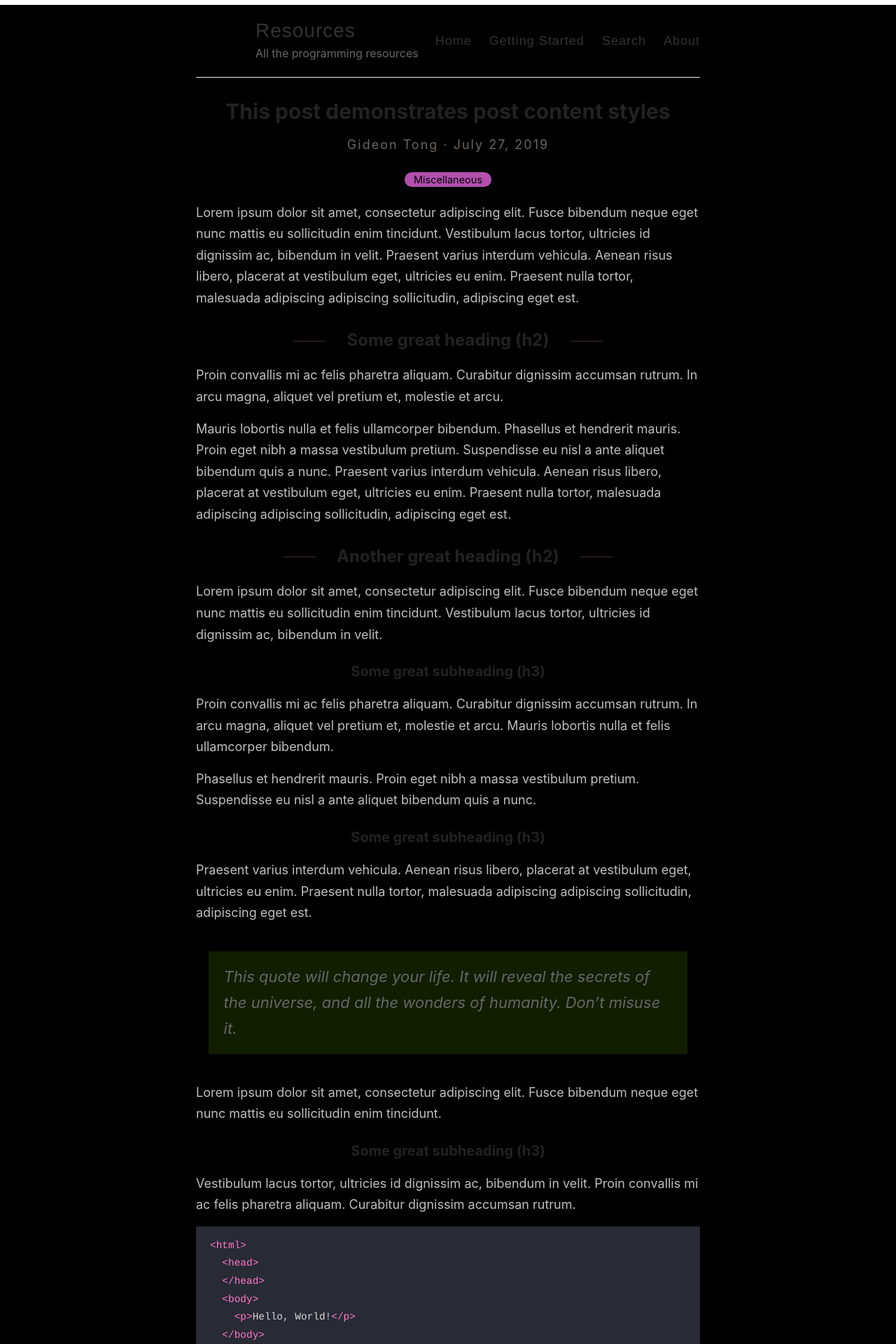
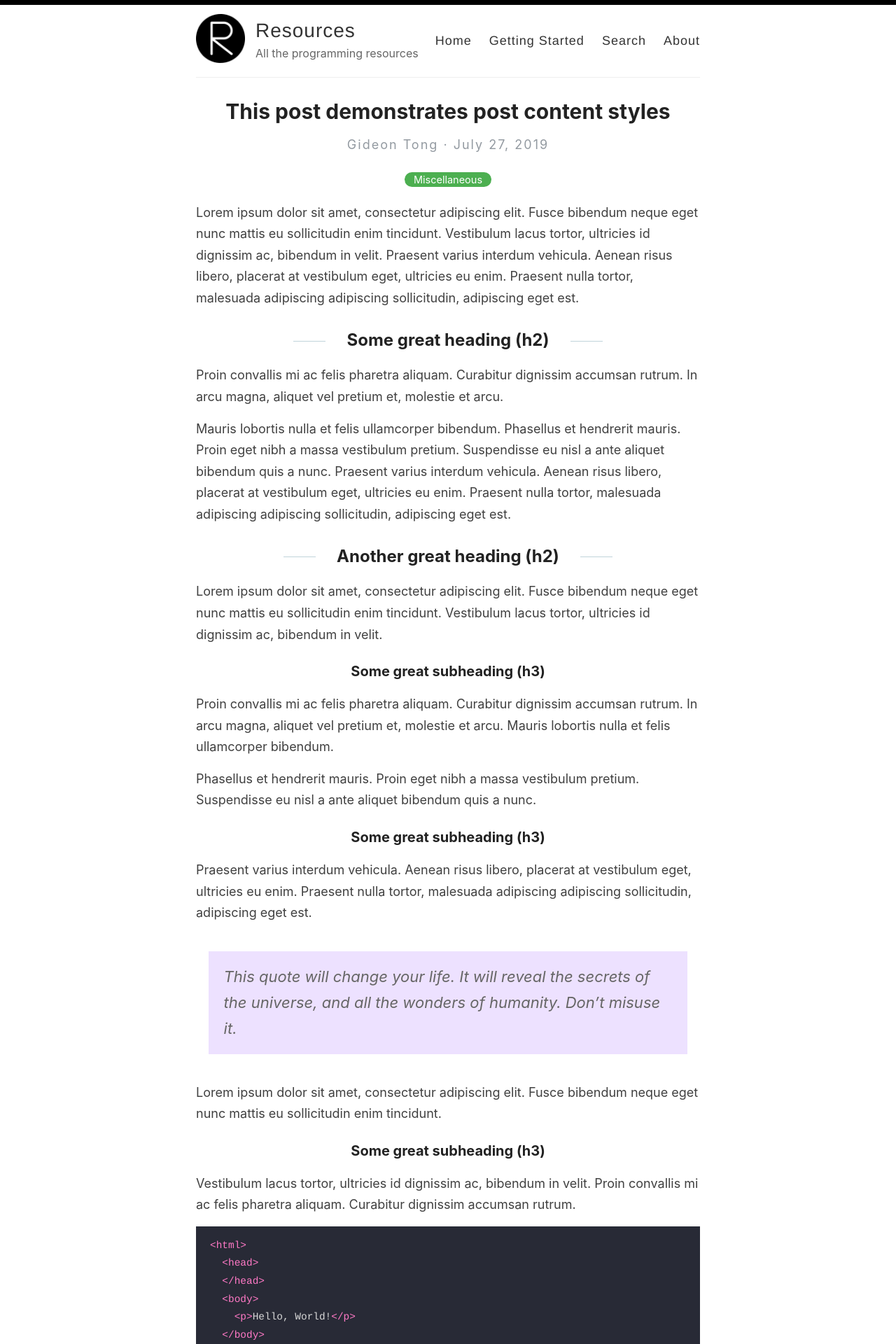
Before and after one commit to gideontong/programming-resources, a Jekyll site: the page built from _posts/2019-7-27-this-post-demonstrates-post-content-styles.md, in a window 1280 px wide. Shown: the top 1920 px of the page at 70% size. Built offline with Jekyll 4.4.1, drawn with Linux system fonts in a browser that asks for light colours.

Commit message:
Revert "idk if this worked"
This reverts commit 1e546351dd6a3a17131f752a4d07d516d154664b.

```diff
--- a/assets/style.scss
+++ b/assets/style.scss
@@ -21,9 +21,9 @@ html {
 }
 
 body {
-  background: #000;
+  background: #fff;
   font-family: -system-ui, -apple-system, BlinkMacSystemFont, "Segoe UI", Roboto, Helvetica, Arial, sans-serif, "Apple Color Emoji", "Segoe UI Emoji", "Segoe UI Symbol";
-  color: #BFBFBF;
+  color: #404040;
   line-height: 1.7;
   font-weight: 400;
   font-size: 18px;
@@ -70,7 +70,7 @@ h2 {
 	    vertical-align: middle;
 	    width: 46px;
 	    height: 1px;
-	    background: rgb(63, 44, 37);
+	    background: rgb(192, 211, 218);
 	    margin: 0px 30px;
 	}
 }
@@ -81,7 +81,7 @@ h3 {
 
 h4 {
   font-size: 18px;
-  color: #DDD;
+  color: #222;
 }
 
 p {
@@ -93,26 +93,26 @@ table {
 }
 
 table tr {
-	border-top: 1px solid #333333;
+	border-top: 1px solid #cccccc;
 	background-color: white;
 	margin: 0;
 	padding: 0;
 }
 
 table tr:nth-child(2n) {
-	background-color: #070707;
+	background-color: #f8f8f8;
 }
 
 table tr th {
 	font-weight: bold;
-	border: 1px solid #333333;
+	border: 1px solid #cccccc;
 	text-align: left;
 	margin: 0;
 	padding: 6px 13px;
 }
 
 table tr td {
-	border: 1px solid #333333;
+	border: 1px solid #cccccc;
 	text-align: left;
 	margin: 0;
 	padding: 6px 13px;
@@ -144,16 +144,16 @@ table tr td :last-child {
   padding: 12px 20px;
   margin: 8px 0;
   display: inline-block;
-  border: 1px solid #333;
+  border: 1px solid #ccc;
   border-radius: 4px;
   box-sizing: border-box;
   font-size: 18px;
-  background-color: #000c00;
+  background-color: #fff3ff;
 }
 
 .share-box {
   font-weight: bold;
-  color: #DDD;
+  color: #222;
 }
 
 span[data-pullquote] {
@@ -378,7 +378,7 @@ nav {
     color: $gray;
     font-size: 22px;
     font-style: italic;
-    background-color: #121e00;
+    background-color: #ede1ff;
   }
 
   .you-may-like{
@@ -388,7 +388,7 @@ nav {
     color: $gray;
     font-size: 22px;
     font-style: italic;
-    background-color: #22004a;;
+    background-color: #ddffb5;;
   }
 
   .comments {
@@ -424,7 +424,7 @@ footer {
 }
 
 body:after {
-    background: linear-gradient(to right, #000000   0, #DE690C   33%, #16E19C   66%, #FFF 100%);
+    background: linear-gradient(to right, #ffffff   0, #2196F3   33%, #E91E63   66%, #000 100%);
     width: 100%;
     height: 5px;
     top: 0;
@@ -434,7 +434,7 @@ body:after {
 }
 
 #bar {
-    background: #FFF;
+    background: #000;
     height: 7px;
     background-size: cover;
     background-position: left 60%;
@@ -465,17 +465,17 @@ body:after {
 
 .author_title{
   text-align: center;
-  color: #6c655e;
+  color: #939aa1;
   letter-spacing: 2px;
 }
 
 .post_date{
   text-align: center;
-  color: #6c655e;
+  color: #939aa1;
 }
 
 .cd-container a {
-  color: #cfbcb1;
+  color: #30434e;
   text-decoration: none;
   font-family: "Open Sans", sans-serif;
 }
@@ -521,7 +521,7 @@ Modules - reusable parts of our design
   left: 18px;
   height: 100%;
   width: 4px;
-  background: #281b12;
+  background: #d7e4ed;
 }
 @media only screen and (min-width: 1170px) {
   #cd-timeline {
@@ -568,7 +568,7 @@ Modules - reusable parts of our design
   width: 40px;
   height: 40px;
   border-radius: 50%;
-  box-shadow: 0 0 0 4px white, inset 0 2px 0 rgba(255, 255, 255, 0.08), 0 3px 0 4px rgba(255, 255, 255, 0.05);
+  box-shadow: 0 0 0 4px white, inset 0 2px 0 rgba(0, 0, 0, 0.08), 0 3px 0 4px rgba(0, 0, 0, 0.05);
 }
 .cd-timeline-img img {
   display: block;
@@ -582,13 +582,13 @@ Modules - reusable parts of our design
   border-radius: 10px;
 }
 .cd-timeline-img.cd-picture {
-  background: #8a3199;
+  background: #75ce66;
 }
 .cd-timeline-img.cd-movie {
-  background: #3fc4bb;
+  background: #c03b44;
 }
 .cd-timeline-img.cd-location {
-  background: #0f35ba;
+  background: #f0ca45;
 }
 
 .chip {
@@ -600,13 +600,13 @@ Modules - reusable parts of our design
     line-height: 32px;
     padding: 0 12px;
     border-radius: 16px;
-    background-color: #1b1b1b;
+    background-color: #e4e4e4;
     margin-bottom: 5px;
     margin-right: 5px;
 }
 
 .yellow.lighten-2 {
-    background-color: #102c06 !important;
+    background-color: #efd3f9 !important;
 }
 
 #gh-latest{
@@ -615,9 +615,9 @@ Modules - reusable parts of our design
 }
 
 .text-link {
-    color: #FFF;
+    color: #000;
     text-decoration: none;
-    border-bottom: 1px dotted #FFF;
+    border-bottom: 1px dotted #000;
 }
 
 //carbon ads
@@ -633,7 +633,7 @@ Modules - reusable parts of our design
   max-width: 270px;
   border-radius: 4px;
   text-align: center;
-  border: dashed 1px #191919;
+  border: dashed 1px #e6e6e6;
   background-color: hsl(0, 0%, 98%);
   font-size: var(--font-size);
   line-height: 1.5;
@@ -700,24 +700,24 @@ Modules - reusable parts of our design
   font-size: 14.5px;
   padding: 2px 13px;
   border: none;
-  background-color: #B350AF;
+  background-color: #4CAF50;
   border-radius: 50px;
-  color: #000;
+  color: #fff;
 }
 
 .pagination a, .pagination span {
   padding: 7px 18px;
-  border: 1px solid #111;
+  border: 1px solid #eee;
   margin-left: -2px;
   margin-right: -2px;
-  background-color: #000000;
+  background-color: #ffffff;
   display: inline-block;
 }
 
 .pagination a {
   &:hover {
-      background-color: #0e0e0e;
-      color: #CCC;
+      background-color: #f1f1f1;
+      color: #333;
   }
 }
 
@@ -765,14 +765,14 @@ Modules - reusable parts of our design
   padding: 12px 20px;
   margin: 8px 0;
   display: inline-block;
-  border: 1px solid #333;
+  border: 1px solid #ccc;
   border-radius: 4px;
   box-sizing: border-box;
 }
 
 .subscribeBtn {
   width: 30%;
-  background-color: #B350AF;
+  background-color: #4CAF50;
   color: white;
   padding: 14px 20px;
   margin: 8px 0;
@@ -783,10 +783,10 @@ Modules - reusable parts of our design
 }
 
 .tinyletterForm {
-  border: 1px solid #333;
+  border: 1px solid #ccc;
   padding: 3px;
   text-align: center;
-  background: #131313;
+  background: #ececec;
   margin: 8px;
   border-radius: 5px;
 }
@@ -898,10 +898,10 @@ Modules - reusable parts of our design
 .cd-timeline-content {
   position: relative;
   margin-left: 60px;
-  background: #160f0a;
+  background: #e9f0f5;
   border-radius: 0.25em;
   padding: 1em;
-  box-shadow: 0 3px 0 #281b12;
+  box-shadow: 0 3px 0 #d7e4ed;
 }
 .cd-timeline-content:after {
   content: "";
@@ -909,7 +909,7 @@ Modules - reusable parts of our design
   clear: both;
 }
 .cd-timeline-content h2 {
-  color: #cfc1b6;
+  color: #303e49;
 }
 .cd-timeline-content p, .cd-timeline-content .cd-read-more, .cd-timeline-content .cd-date {
   font-size: 13px;
@@ -925,12 +925,12 @@ Modules - reusable parts of our design
 .cd-timeline-content .cd-read-more {
   float: right;
   padding: .8em 1em;
-  background: #53483f;
+  background: #acb7c0;
   color: white;
   border-radius: 0.25em;
 }
 .no-touch .cd-timeline-content .cd-read-more:hover {
-  background-color: #453b34;
+  background-color: #bac4cb;
 }
 .cd-timeline-content .cd-date {
   float: left;
```
